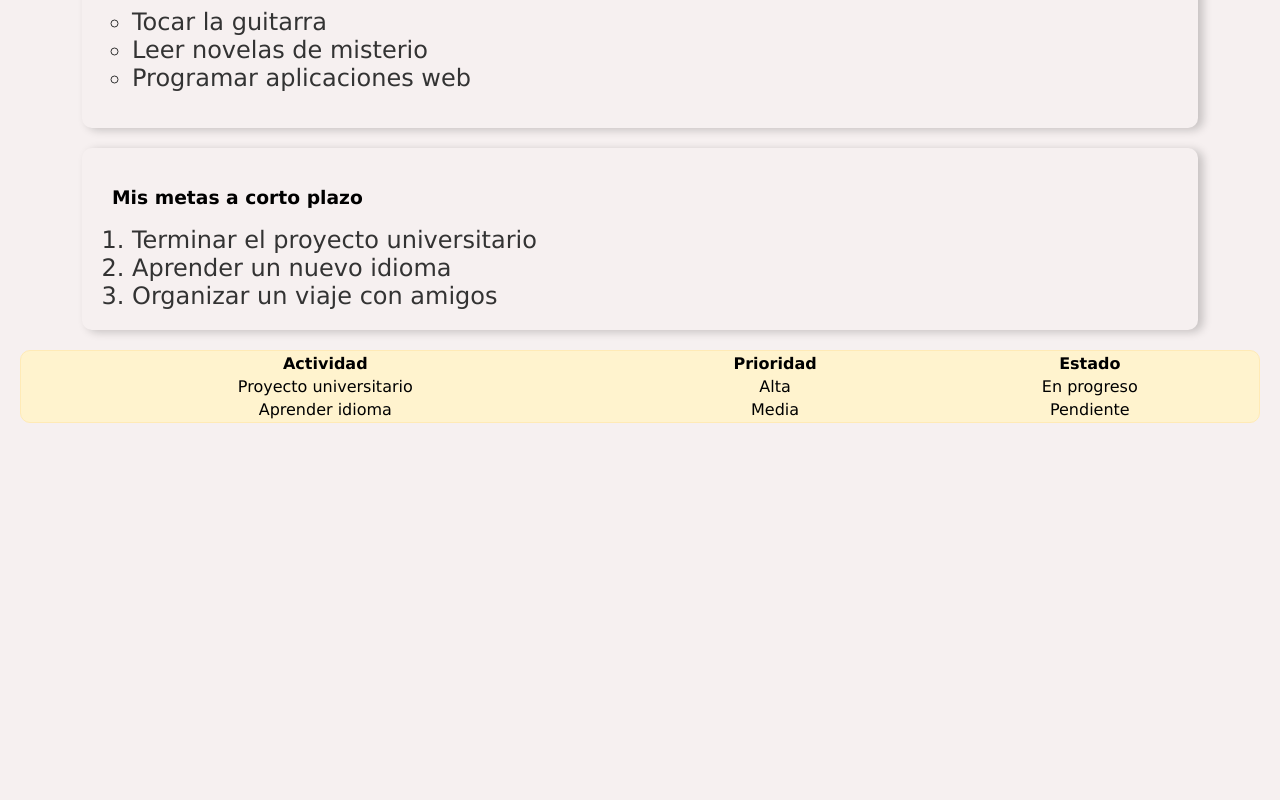
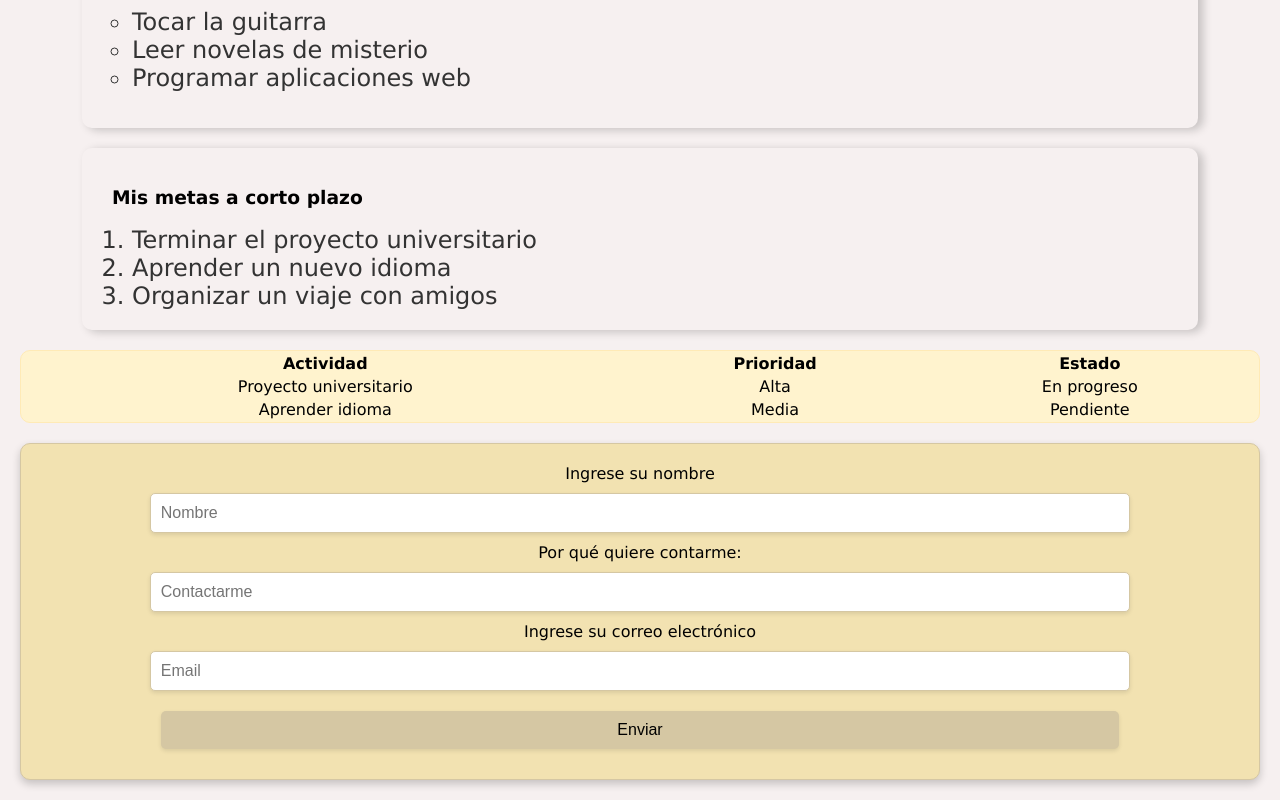
Before and after one commit to Dasny430/Mi-primera-pagina, a plain HTML site: page index.html in a window 1280 px wide. Shown: the part 983-1783 px from the top of the page. Before the commit the page ends 1426 px from the top, so only its background shows below. Drawn offline with Linux system fonts and the light colour scheme.

Commit message:
second commit

```diff
--- a/index.html
+++ b/index.html
@@ -49,6 +49,14 @@
             <td>Pendiente</td>
         </tr>
     </table>
+        <form>
+            <label for="nombre">Ingrese su nombre</label>
+            <input type="text" placeholder="Nombre" id="nombre" name="nombre" required>
+            <label for="contactar">Por qué quiere contarme:</label>
+            <input type="text" placeholder="Contactarme" id="contactar" name="contactar" required>
+            <label for="email">Ingrese su correo electrónico</label>
+            <input type="email" placeholder="Email" id="email" name="email" required>
+            <button type="submit">Enviar</button>        </form>
 
     </body>
 </html>
--- a/style.css
+++ b/style.css
@@ -106,3 +106,26 @@ form{
     border-width: 1px;
     box-sizing: border-box;
 }
+form input{
+    width: 80%;
+    padding: 10px;
+    margin: 10px 0;
+    border-radius: 5px;
+    border: 1px solid #D5C7A3;
+    box-shadow: 0 2px 4px rgba(0, 0, 0, 0.1);
+    font-size: 1em;
+}
+
+form button{
+    width: 80%;
+    padding: 10px;
+    margin: 10px 0;
+    border-radius: 5px;
+    border: none;
+    background-color: #D5C7A3;
+    color: black;
+    font-size: 1em;
+    cursor: pointer;
+    box-shadow: 0 2px 4px rgba(0, 0, 0, 0.1);
+    transition: background-color 0.3s ease;
+}
```
